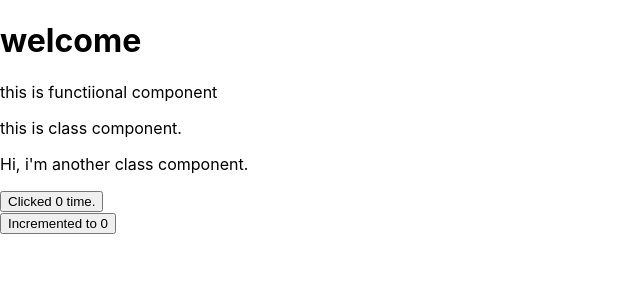
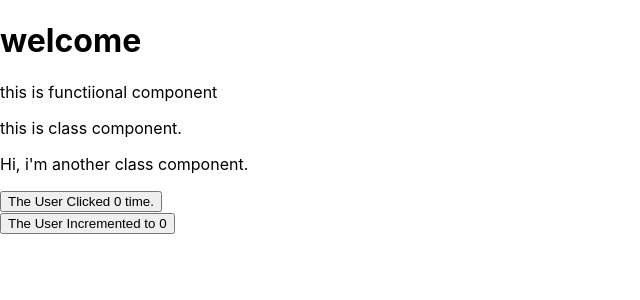
Before and after one commit to shubhsjain/React-Practic, a React (Create React App) app: page / in a window 1280 px wide. Shown: the top 300 px of the page, without its empty margins (0-640 px from the left). Built offline with nearby package versions, Linux system fonts and the light colour scheme.

Commit message:
higher order (not done)

```diff
--- a/src/components/Click.js
+++ b/src/components/Click.js
@@ -1,4 +1,6 @@
 import React, { Component } from 'react';
+import UpdatedComp from './HigherOrder'
+
 
 export class Click extends Component {
     constructor(props) {
@@ -15,10 +17,11 @@
         const {count} = this.state;
         return (
             <div>
-                <button onClick={this.UpdateClick }>Clicked {count} time.</button>
+                <button onClick={this.UpdateClick }>
+                {this.props.name} Clicked {count} time.</button>
             </div>
         )
     }
 }
 
-export default Click
+export default UpdatedComp(Click)
--- a/src/components/Counter.js
+++ b/src/components/Counter.js
@@ -1,8 +1,9 @@
 import React, { Component } from 'react'
+import UpdatedComp from './HigherOrder'
 
 export class Counter extends Component {
     constructor(props) {
-        super(props)
+        super(props);
 
         this.state = {
              count:0
@@ -16,10 +17,11 @@
         const{count} = this.state;
         return (
             <div>
-                <button onMouseEnter ={this.IncrementCount}> Incremented to {count}</button>
+                <button onMouseEnter ={this.IncrementCount}>
+                {this.props.name} Incremented to {count}</button>
             </div>
         )
     }
 }
 
-export default Counter
+export default UpdatedComp(Counter);
--- /dev/null
+++ b/src/components/HigherOrder.js
@@ -0,0 +1,12 @@
+import React from 'react'
+
+const UpdatedComp = OriginalComp => {
+    class NewComp extends React.Component{
+        render(){
+            return <OriginalComp name="The User" />;
+
+        }
+    }
+    return NewComp;
+}
+export default UpdatedComp;
```
